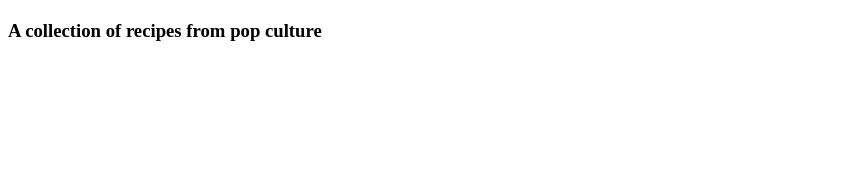
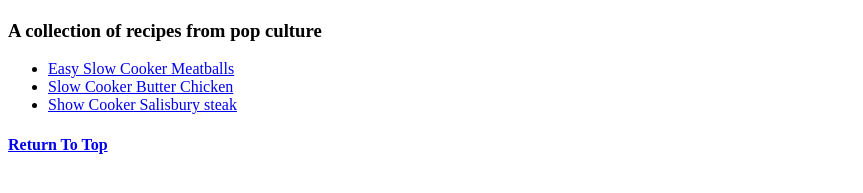
Before and after one commit to zyrus0907/odin-recipes, a plain HTML site: page index.html in a window 1280 px wide. Shown: the part 533-726 px from the top of the page, without its empty margins (0-863 px from the left). Drawn offline with Linux system fonts and the light colour scheme.

Commit message:
second commit

```diff
--- a/index.html
+++ b/index.html
@@ -8,6 +8,14 @@
         <h1>Odin Recipes</h1>
         <p><img src="https://gifdb.com/images/high/anime-food-cooking-breakfast-3fpdmic4i3og5dxe.webp"alt="cooking gif" width="800"height="450"></p>
         <h3>A collection of recipes from pop culture</h3>
+        <ul>
+            <li><a href="./recipes/lasagna.html">Easy Slow Cooker Meatballs </a></li>
+            <li><a href="./recipes/chicken.html">Slow Cooker Butter Chicken</a></li>
+            <li><a href="./recipes/steak.html">Show Cooker Salisbury steak</a></li>
+        </ul>
+        <h4>
+            <a href="#header">Return To Top</a>
+        </h4>
     </body>
 
 
```
Also changed, not shown: recipes/chicken.html (added), recipes/steak.html (added).
